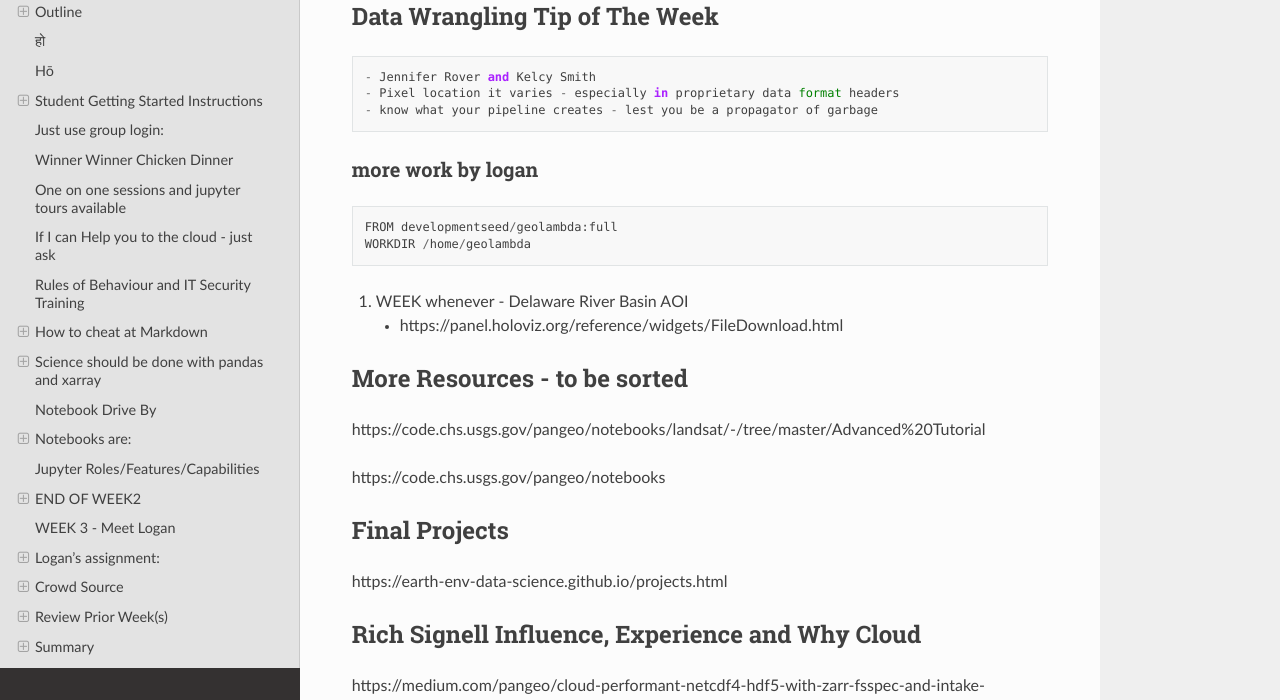
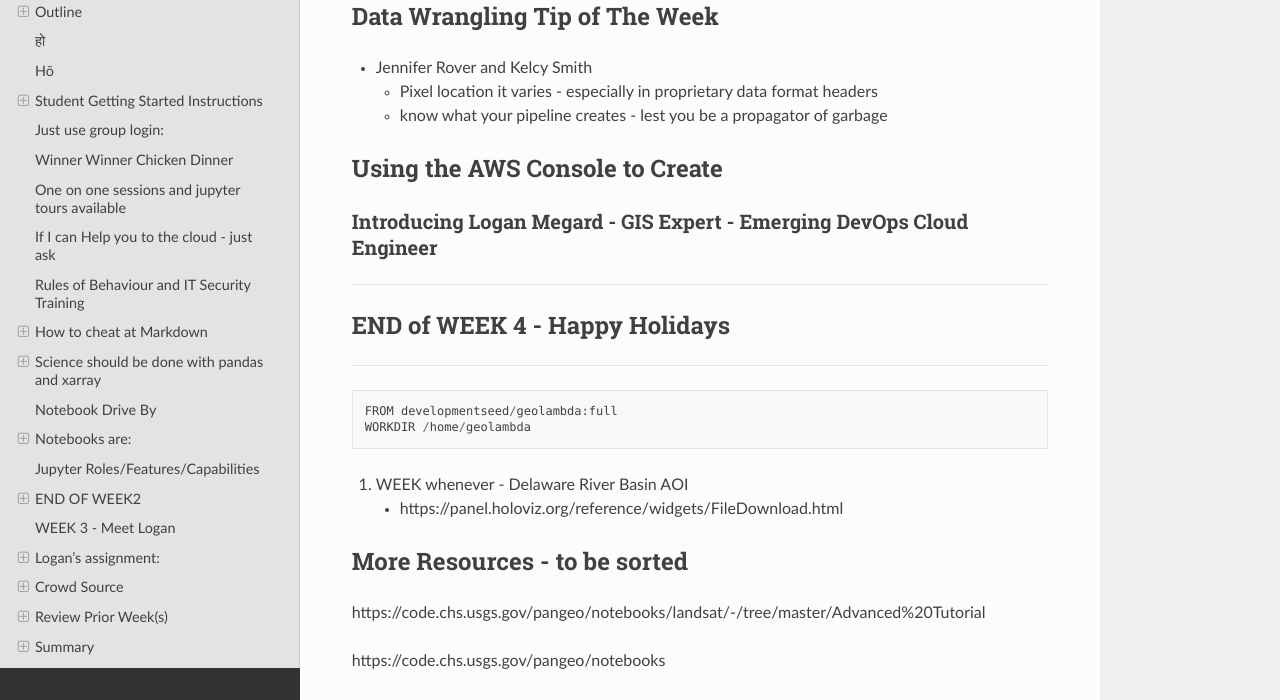
Before and after one commit to tonybutzer/harmony, a Sphinx documentation site: the page built from documentation/source/00weekbyweek.md, in a window 1280 px wide and 900 px high, scrolled down 20654 px, cut to the strip 200-900 px from the top of the window. Built offline with Sphinx 7.4.7 and the Read the Docs theme 2.0.0, drawn with Linux system fonts in a browser that asks for light colours; pages that are not in the unit, such as notebooks, are missing from menus.

Commit message:
automatic git update from Makefile

````diff
--- a/documentation/source/00weekbyweek.md
+++ b/documentation/source/00weekbyweek.md
@@ -728,11 +728,21 @@ https://marine.usgs.gov/coastalchangehazardsportal/
 ![rob](https://prd-wret.s3.us-west-2.amazonaws.com/assets/palladium/production/s3fs-public/styles/side_image/public/thumbnails/image/Rob-Thieler.jpg)
 
 ## Data Wrangling Tip of The Week
-	- Jennifer Rover and Kelcy Smith
+- Jennifer Rover and Kelcy Smith
 	- Pixel location it varies - especially in proprietary data format headers
 	- know what your pipeline creates - lest you be a propagator of garbage
 
-### more work by logan
+## Using the AWS Console to Create
+
+### Introducing Logan Megard - GIS Expert - Emerging DevOps Cloud Engineer
+
+
+---
+## END of WEEK 4 - Happy Holidays
+---
+
+
+
 ```
 FROM developmentseed/geolambda:full
 WORKDIR /home/geolambda
````
